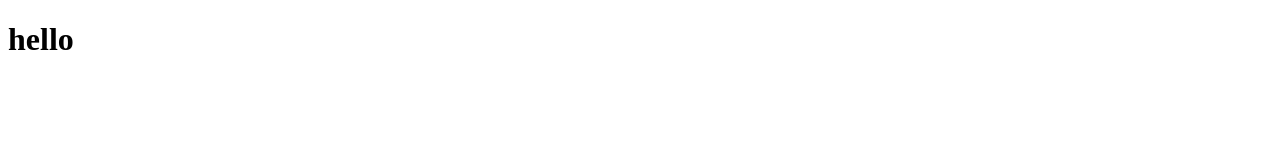
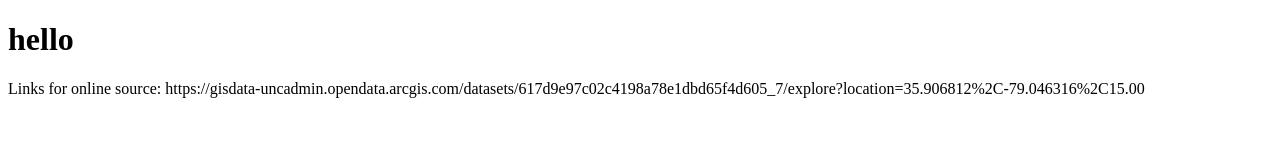
Before and after one commit to Stevewilmot123/HW2, a plain HTML site: page Data/index.html in a window 1280 px wide. Drawn offline with Linux system fonts and the light colour scheme.

Commit message:
Update index.html

```diff
--- a/Data/index.html
+++ b/Data/index.html
@@ -8,5 +8,6 @@
 </head>
 <body>
     <h1>hello</h1>
+    Links for online source: https://gisdata-uncadmin.opendata.arcgis.com/datasets/617d9e97c02c4198a78e1dbd65f4d605_7/explore?location=35.906812%2C-79.046316%2C15.00
 </body>
 </html>
```
